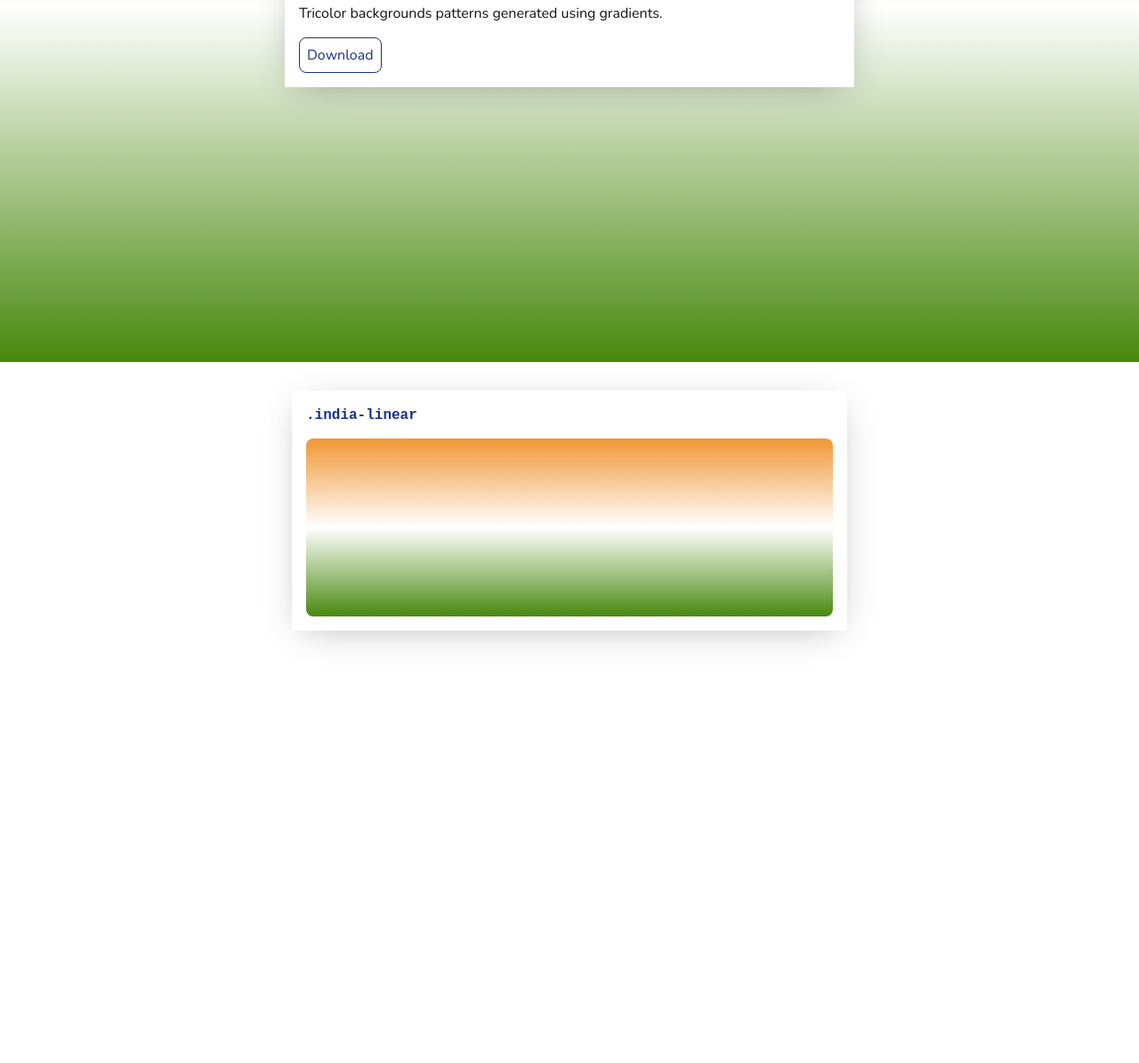
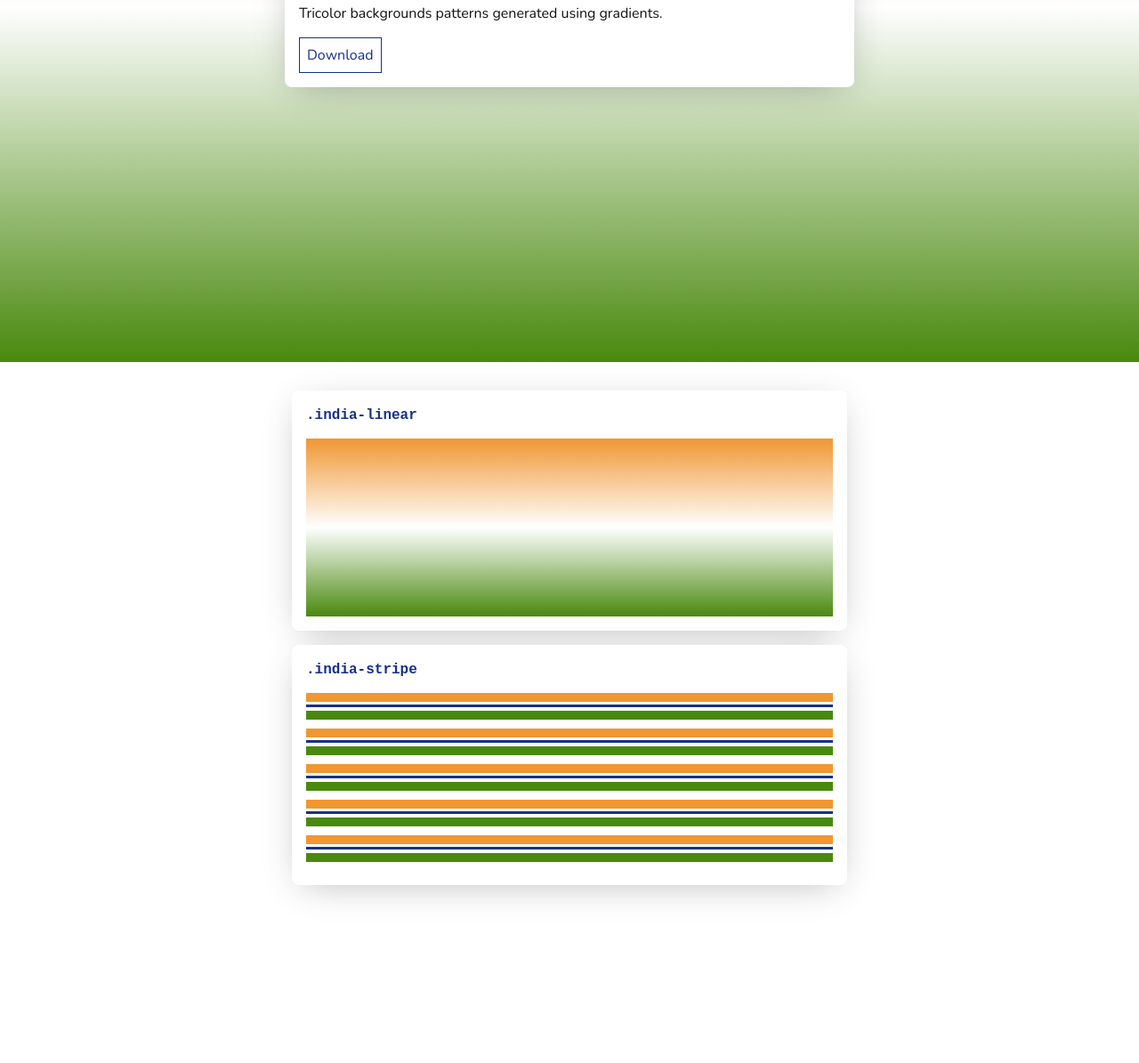
Before and after one commit to nishantpainter/made-in-india-css, a website: page index.html in a window 1280 px wide. Shown: the part 393-1588 px from the top of the page at 89% size. Drawn offline with nearby package versions, Linux system fonts and the light colour scheme.

Commit message:
Add stripe pattern

```diff
--- a/css/made-in-india.css
+++ b/css/made-in-india.css
@@ -14,11 +14,15 @@
   );
 }
 
-.india-linear-slant {
+.india-stripe {
   background: linear-gradient(
-    135deg,
-    var(--orange),
-    var(--white),
-    var(--green)
+    to bottom,
+    var(--orange) 0px 10px,
+    var(--white) 10px 13px,
+    var(--blue) 13px 16px,
+    var(--white) 16px 20px,
+    var(--green) 20px 30px,
+    var(--white) 30px 40px
   );
+  background-size: 40px 40px;
 }
--- a/css/style.css
+++ b/css/style.css
@@ -96,6 +96,5 @@ section {
 
 #patterns .wrapper .card .pattern-container {
   height: 200px;
-  border-radius: var(--spacing);
   margin-top: calc(var(--spacing) * 2);
 }
--- a/index.html
+++ b/index.html
@@ -10,13 +10,13 @@
   <body>
     <section id="introduction" class="india-linear">
       <div class="wrapper">
-        <div class="card">
+        <div class="card rounded">
           <h1 class="title">Made In India CSS</h1>
           <p class="subtitle">
             Tricolor backgrounds patterns generated using gradients.
           </p>
           <a
-            class="download-button rounded"
+            class="download-button"
             href="css/made-in-india.css"
             download
           >
@@ -27,9 +27,13 @@
     </section>
     <section id="patterns">
       <div class="wrapper">
-        <div class="card">
+        <div class="card rounded">
           <code>.india-linear</code>
           <div class="pattern-container india-linear"></div>
+        </div>
+        <div class="card rounded">
+          <code>.india-stripe</code>
+          <div class="pattern-container india-stripe"></div>
         </div>
       </div>
     </section>
```
